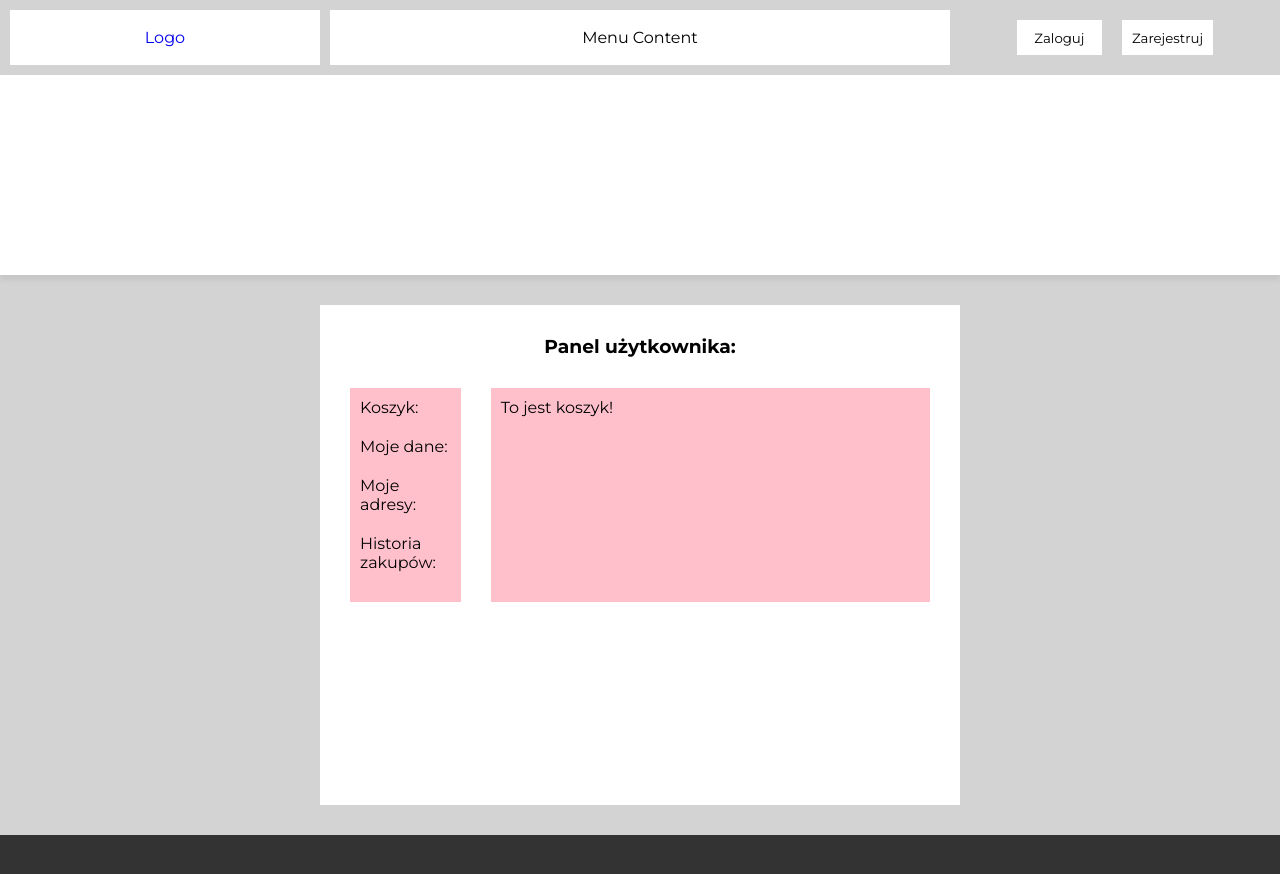
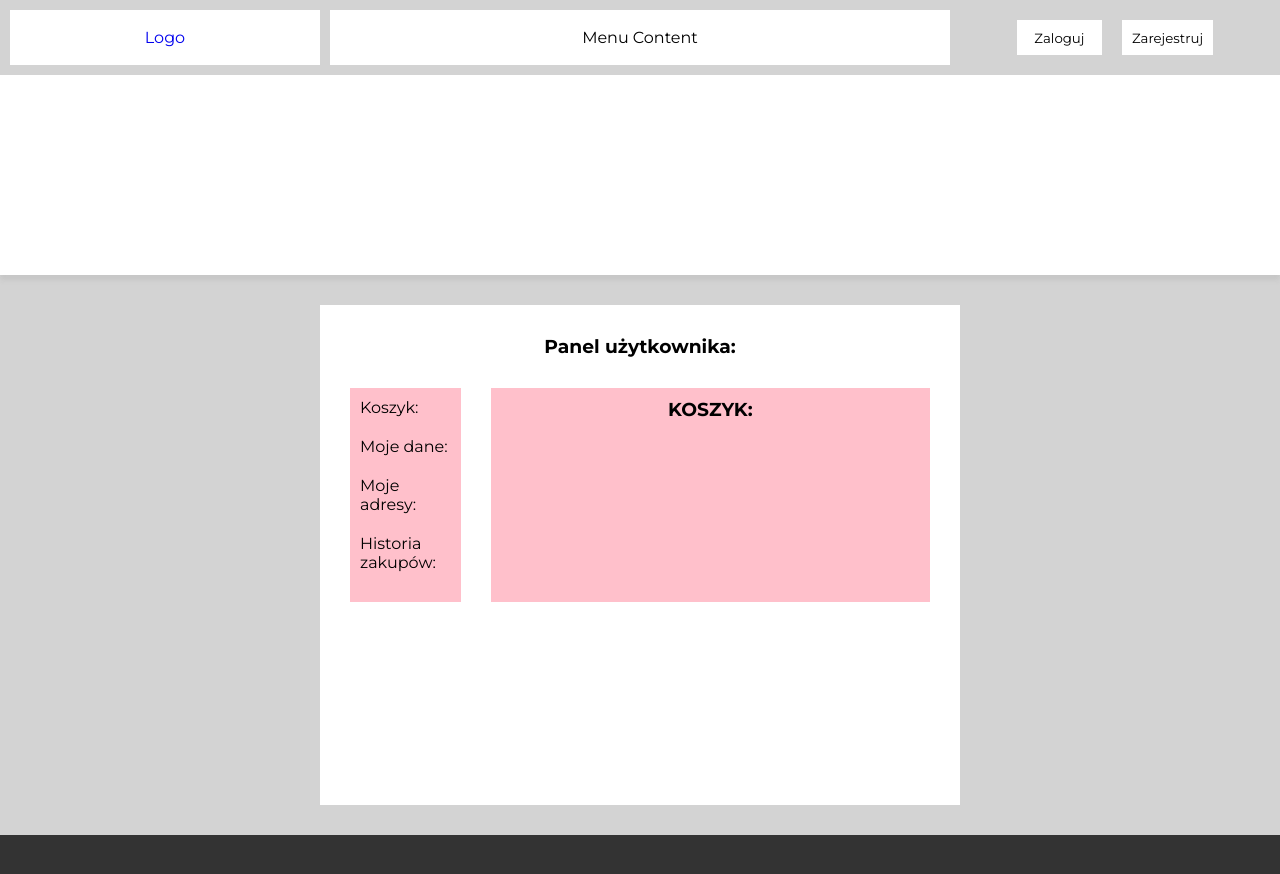
Before and after one commit to KarolWisniewski92/Store-DemoApp, a React (Create React App) app: page /dashboard in a window 1280 px wide. Shown: the top 874 px of the page. Built offline with nearby package versions, Linux system fonts and the light colour scheme; what re-base would draw is missing.

Commit message:
Dodano komponenty panelu użytkownika

```diff
--- a/src/components/Dashboard.jsx
+++ b/src/components/Dashboard.jsx
@@ -2,6 +2,10 @@ import React from 'react';
 import Header from './Header';
 import Slider from './Slider';
 import Footer from './Footer';
+import Shopcart from './dashboard/Shopcart';
+import MyData from './dashboard/MyData';
+import MyAdres from './dashboard/MyAdres';
+import MyHistory from './dashboard/MyHistory';
 
 class Dashboard extends React.Component {
 
@@ -9,7 +13,7 @@ class Dashboard extends React.Component {
         super();
         this.state = {
             showState: {
-                showCheckout: true,
+                showShopcart: true,
                 showMyData: false,
                 showMyAdres: false,
                 showMyHistory: false
@@ -19,12 +23,15 @@ class Dashboard extends React.Component {
     }
 
     showAction = (event) => {
-        console.log(event.target.getAttribute('name'));
-        this.setState({
-            showState: {
-                [event.target.getAttribute('name')]: 'true'
-            }
-        })
+        // console.log(event.target.getAttribute('name'));
+        if (event.target.getAttribute('name') === null) { return; } else {
+            this.setState({
+                showState: {
+                    [event.target.getAttribute('name')]: 'true'
+                }
+            })
+        }
+
     }
     render() {
         return (<div>
@@ -35,23 +42,23 @@ class Dashboard extends React.Component {
                     <h3 className="text-center mb-30">Panel użytkownika:</h3>
                     <div className="flex-row">
                         <div className="wd-20 p-10 bcg-pink" onClick={this.showAction} >
-                            <p className="mb-20" name="showCheckout">Koszyk:</p>
+                            <p className="mb-20" name="showShopcart">Koszyk:</p>
                             <p className="mb-20" name="showMyData">Moje dane:</p>
                             <p className="mb-20" name="showMyAdres">Moje adresy:</p>
                             <p className="mb-20" name="showMyHistory">Historia zakupów:</p>
                         </div>
                         <div className="wd-80 bcg-pink p-10 ml-30">
-                            {this.state.showState.showCheckout &&
-                                <p>To jest koszyk!</p>}
+                            {this.state.showState.showShopcart &&
+                                <Shopcart />}
 
                             {this.state.showState.showMyData &&
-                                <p>To są moje dane!</p>}
+                                <MyData />}
 
                             {this.state.showState.showMyAdres &&
-                                <p>To są moje adresy!</p>}
+                                <MyAdres />}
 
                             {this.state.showState.showMyHistory &&
-                                <p>To jest moja historia!</p>}
+                                <MyHistory />}
 
                         </div>
                     </div>
--- /dev/null
+++ b/src/components/dashboard/MyAdres.jsx
@@ -0,0 +1,11 @@
+import React from 'react';
+
+class MyAdres extends React.Component {
+    render() {
+        return (<div>
+            <h3 className="text-center">MOJE ADRESY:</h3>
+        </div>)
+    }
+}
+
+export default MyAdres;
--- /dev/null
+++ b/src/components/dashboard/MyData.jsx
@@ -0,0 +1,11 @@
+import React from 'react';
+
+class MyData extends React.Component {
+    render() {
+        return (<div>
+            <h3 className="text-center">MOJE DANE:</h3>
+        </div>)
+    }
+}
+
+export default MyData;
--- /dev/null
+++ b/src/components/dashboard/MyHistory.jsx
@@ -0,0 +1,11 @@
+import React from 'react';
+
+class MyHistory extends React.Component {
+    render() {
+        return (<div>
+            <h3 className="text-center">MOJA HISTORIA:</h3>
+        </div>)
+    }
+}
+
+export default MyHistory;
--- /dev/null
+++ b/src/components/dashboard/Shopcart.jsx
@@ -0,0 +1,11 @@
+import React from 'react';
+
+class Shopcart extends React.Component {
+    render() {
+        return (<div>
+            <h3 className="text-center">KOSZYK:</h3>
+        </div>)
+    }
+}
+
+export default Shopcart;
```
